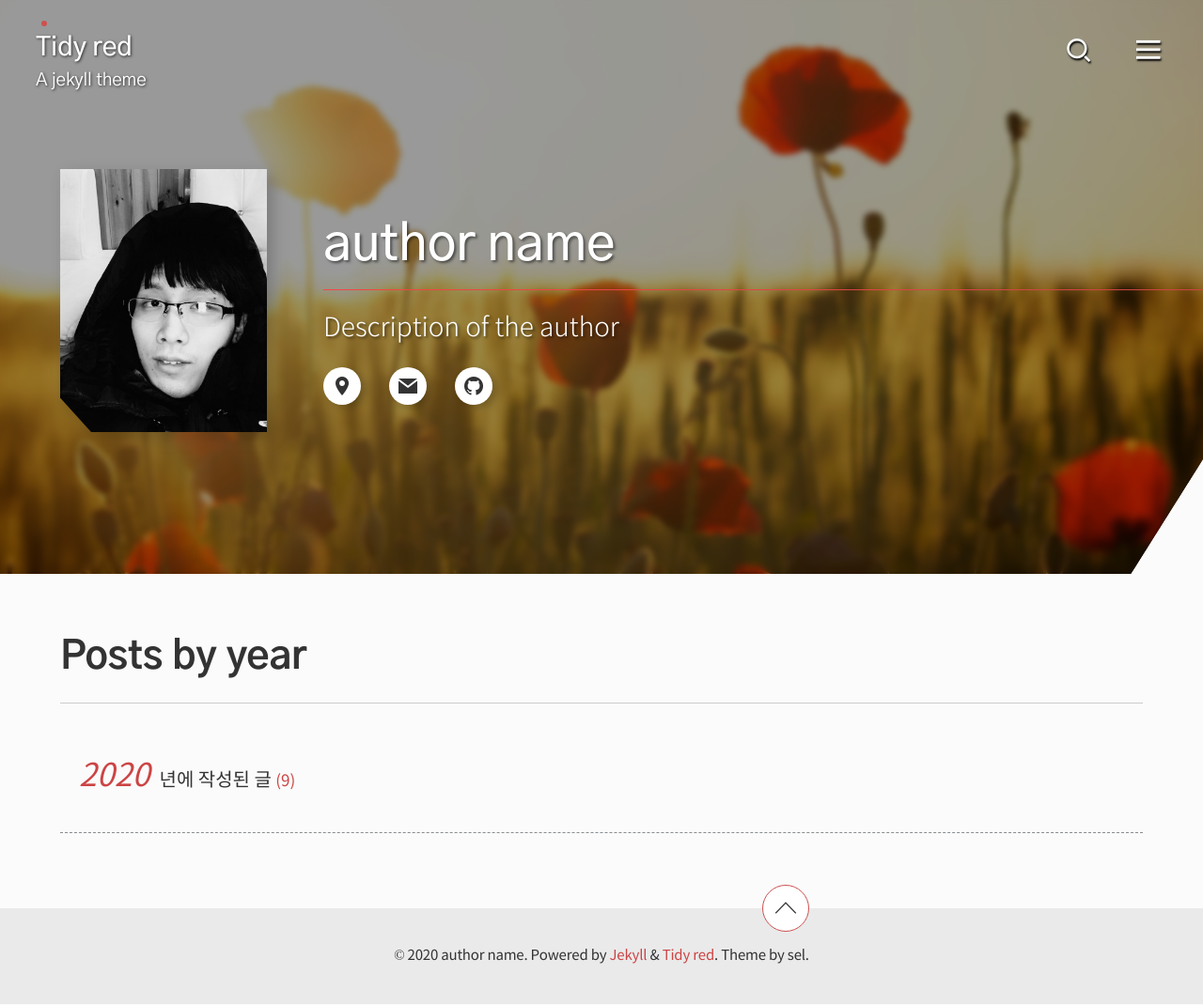
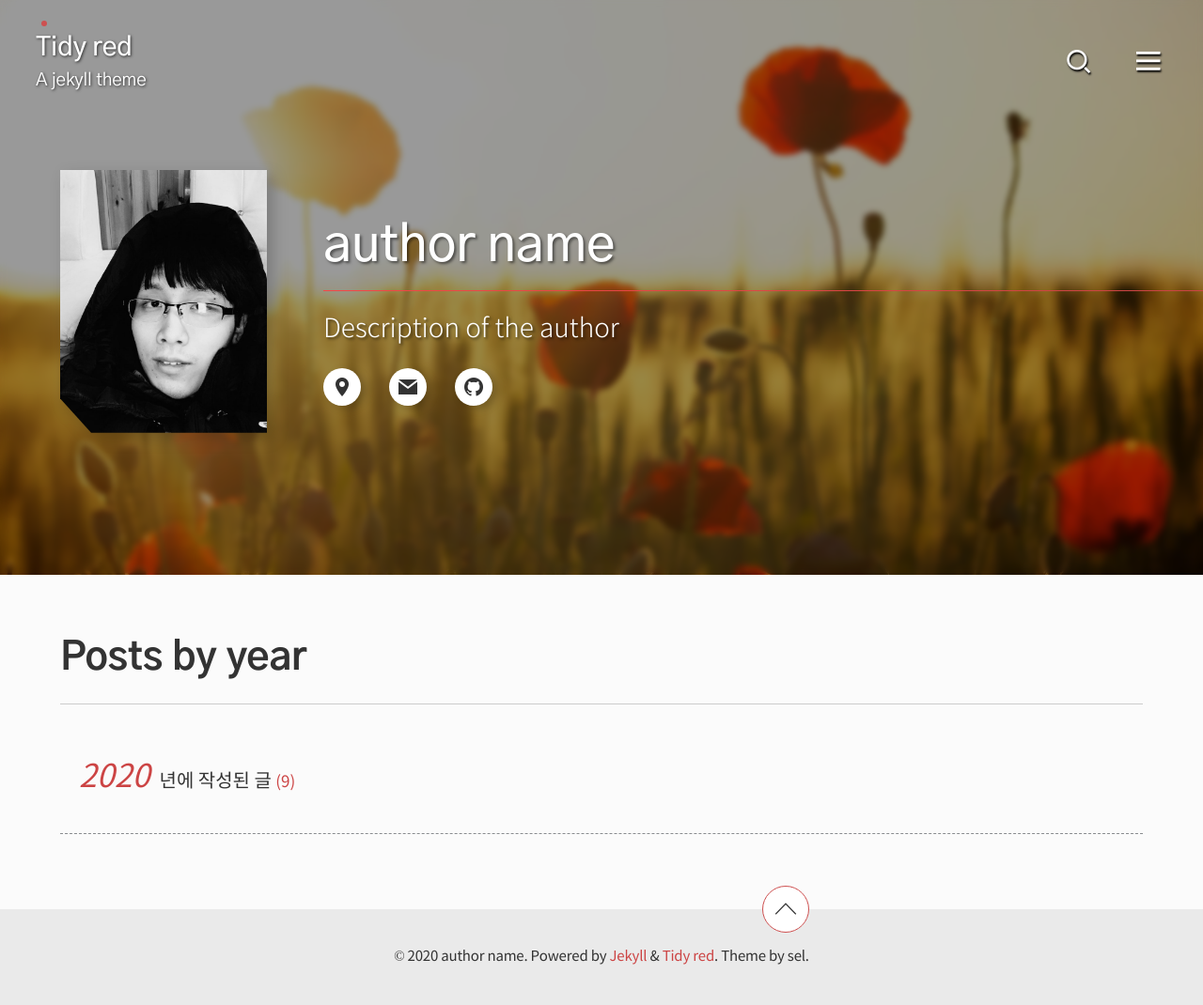
Before and after one commit to selosele/jekyll-theme-tidyred, a Jekyll site: the page built from posts-by-year.html, in a window 1280 px wide. Shown: the whole page at 94% size. Built offline with Jekyll 4.4.1, drawn with Linux system fonts in a browser that asks for light colours; cached includes are drawn as plain includes.

Commit message:
레이아웃 HTML/CSS 수정

```diff
--- a/_includes/masthead.html
+++ b/_includes/masthead.html
@@ -1,4 +1,44 @@
-<div class="masthead{% if site.theme_type == 'type2' and page.layout != 'post' and site.masthead.teaser.bg %} teaser--image{% endif %}{% if site.theme_type == 'type2' and page.layout != 'post' and site.masthead.teaser.blur %} teaser--blur{% endif %}"{% if site.theme_type == 'type2' and page.layout != 'post' and site.masthead.teaser.bg %} style="background-image: {% if site.theme_type == 'type2' and page.layout != 'post' and site.masthead.teaser.filter %}linear-gradient(rgba(0,0,0,{{ site.masthead.teaser.filter }}), rgba(0,0,0,{{ site.masthead.teaser.filter }})), {% endif %}url({{ site.masthead.teaser.bg }});{% if site.masthead.teaser.position %} background-position: {{ site.masthead.teaser.position }};{% endif %}"{% endif %}>
+{% if page.header.image contains "://" %}
+  {% capture img_path %}{{ page.header.image }}{% endcapture %}
+{% else %}
+  {% capture img_path %}{{ page.header.image | relative_url }}{% endcapture %}
+{% endif %}
+
+{% if page.header.cta_url contains "://" %}
+  {% capture cta_path %}{{ page.header.cta_url }}{% endcapture %}
+{% else %}
+  {% capture cta_path %}{{ page.header.cta_url | relative_url }}{% endcapture %}
+{% endif %}
+
+{% if page.header.overlay_image contains "://" %}
+  {% capture overlay_img_path %}{{ page.header.overlay_image }}{% endcapture %}
+{% elsif page.header.overlay_image %}
+  {% capture overlay_img_path %}{{ page.header.overlay_image | relative_url }}{% endcapture %}
+{% else %}
+  {% capture overlay_img_path %}{{ '/assets/images/mhead_bg.jpg' }}{% endcapture %}
+{% endif %}
+
+{% if page.header.overlay_filter contains "rgba" %}
+  {% capture overlay_filter %}{{ page.header.overlay_filter }}{% endcapture %}
+{% elsif page.header.overlay_filter %}
+  {% capture overlay_filter %}rgba(0, 0, 0, {{ page.header.overlay_filter }}){% endcapture %}
+{% endif %}
+
+{% if page.header.image_description %}
+  {% assign image_description = page.header.image_description %}
+{% else %}
+  {% assign image_description = page.title %}
+{% endif %}
+
+{% assign image_description = image_description | markdownify | strip_html | strip_newlines | escape_once %}
+
+<div class="masthead
+{% if site.masthead.teaser.bg and page.layout != 'post' %} masthead--image{% endif %}
+{% if site.masthead.teaser.blur and page.layout != 'post' %} masthead--blur{% endif %}"
+{% if site.masthead.teaser.bg and page.layout != 'post' %} style="background-image: {% if site.masthead.teaser.filter %}linear-gradient(rgba(0,0,0,{{ site.masthead.teaser.filter }}), rgba(0,0,0,{{ site.masthead.teaser.filter }})), {% endif %}url({{ site.masthead.teaser.bg }});{% if site.masthead.teaser.position %} background-position: {{ site.masthead.teaser.position }};{% endif %}"{% endif %}
+{% if site.theme_type == 'type2' and page.layout != 'post' and site.masthead.teaser.bg %} style="background-image: {% if site.theme_type == 'type2' and page.layout != 'post' and site.masthead.teaser.filter %}linear-gradient(rgba(0,0,0,{{ site.masthead.teaser.filter }}), rgba(0,0,0,{{ site.masthead.teaser.filter }})), {% endif %}url({{ site.masthead.teaser.bg }});{% if site.masthead.teaser.position %} background-position: {{ site.masthead.teaser.position }};{% endif %}"{% endif %}
+{% if page.layout == 'post' %} style="{% if page.header.overlay_color %}background-color: {{ page.header.overlay_color | default: 'transparent' }};{% endif %} {% if overlay_img_path %}background-image: {% if overlay_filter %}linear-gradient({{ overlay_filter }}, {{ overlay_filter }}), {% endif %}url('{{ overlay_img_path }}');{% endif %}{% if page.header.image_position %} background-position: {{ page.header.image_position }};{% endif %}{% if page.header.image_position-x %}background-position-x: {{ page.header.image_position-x }}{% endif %}{% if page.header.image_position-y %}background-position-y: {{ page.header.image_position-y }}{% endif %}"{% endif %}>
+
   <nav class="site-nav" id="site-nav" aria-labelledby="site-title">
     <a href="{{ '/' | relative_url }}" id="site-title" class="site-title{% if site.theme_type == 'type2' and site.author.avatar %} has-image{% endif %}{% unless site.subtitle %} has-only-title{% endunless %}"{% if page.url == '/' %} aria-current="page"{% endif %}>
       {% if site.theme_type == "type2" and site.author.avatar %}
@@ -22,12 +62,13 @@
       </button>
     </div>
   </nav>
+  {% if page.layout == "post" %}
+    {% include post-header.html %}
+  {% endif %}
   {% if site.theme_type == "type1" %}
   {% unless page.layout == "post" %}
-  <div class="masthead__teaser{% if site.masthead.teaser.bg %} teaser--image{% endif %}{% if site.masthead.teaser.blur %} teaser--blur{% endif %}"{% if site.masthead.teaser.bg %} style="background-image: {% if site.masthead.teaser.filter %}linear-gradient(rgba(0,0,0,{{ site.masthead.teaser.filter }}), rgba(0,0,0,{{ site.masthead.teaser.filter }})), {% endif %}url({{ site.masthead.teaser.bg }});{% if site.masthead.teaser.position %} background-position: {{ site.masthead.teaser.position }};{% endif %}"{% endif %}>
-    <div class="author-wrapper">
-      {% include author.html %}
-    </div>
+  <div class="author-wrapper">
+    {% include author.html %}
   </div>
   {% endunless %}
   {% endif %}
--- a/_sass/tidy-red/_masthead.scss
+++ b/_sass/tidy-red/_masthead.scss
@@ -12,9 +12,13 @@
       border-bottom-left-radius: 3rem;
    }
 
-   .masthead__teaser {
-      @media (min-width: $small_width) {
-         border-bottom-right-radius: 6vw;
+   &.theme-type1 {
+      .layout--home {
+         .masthead {
+            @media (min-width: $small_width) {
+               border-bottom-right-radius: 6vw;
+            }
+         }
       }
    }
 }
@@ -24,23 +28,19 @@
    overflow: hidden;
    position: relative;
    @include teaser();
+   background-image: linear-gradient(45deg, $grey10, $grey11);
 
    &__teaser {
       overflow: hidden;
       position: relative;
       background-image: linear-gradient(45deg, $grey10, $grey11);
       @include teaser();
-
-      @media (min-width: $min_small_width) {
-         -webkit-clip-path: polygon(0 0, 100% 0, 100% 80%, 94% 100%, 0 100%, 0% 50%);
-         clip-path: polygon(0 0, 100% 0, 100% 80%, 94% 100%, 0 100%, 0% 50%);
-      }
    }
 
    .author {
       &-wrapper {
          position: relative;
-         @include common_layout($margin: 9rem auto 2rem);
+         @include common_layout($margin: 4.1rem auto 2rem);
 
          @media (min-width: $min_small_width) {
             margin-bottom: 9rem;
@@ -174,6 +174,14 @@
    }
 }
 
+.layout--post {
+   .masthead {
+      background-size: cover;
+      background-repeat: no-repeat;
+      background-position: 50% 50%;
+   }
+}
+
 .nav__btn-wrapper {
    display: flex;
    justify-content: space-between;
@@ -224,6 +232,9 @@
    }
 
    &-nav {
+      display: flex;
+      justify-content: space-between;
+      align-items: center;
       margin: 1.7rem 2.995vw;
    }
 }
@@ -246,16 +257,8 @@
 
 .theme {
    &-type1 {
-      .layout--post {
-         .masthead {
-            overflow: visible;
-         }
-      }
-
       .site {
          &-title {
-            margin-right: 6rem;
-
             &:before {
                content: "";
                display: block;
@@ -269,43 +272,19 @@
                background-color: $main_color;
             }
          }
+      }
 
-         &-nav {
-            display: block;
-            position: absolute;
-            top: 0;
-            left: 0;
-            right: 0;
-            z-index: 2;
-            width: auto;
-            height: auto;
-
-            .nav__btn-wrapper {
-               position: absolute;
-               top: 0;
-               right: 0;
+      .layout--home {
+         .masthead {
+            @media (min-width: $min_small_width) {
+               -webkit-clip-path: polygon(0 0, 100% 0, 100% 80%, 94% 100%, 0 100%, 0% 50%);
+               clip-path: polygon(0 0, 100% 0, 100% 80%, 94% 100%, 0 100%, 0% 50%);
             }
          }
       }
    }
 
    &-type2 {
-      .layout--post {
-         .masthead {
-            position: absolute;
-            top: 0;
-            left: 0;
-            right: 0;
-            width: auto;
-            height: auto;
-            background-image: none;
-         }
-      }
-
-      .masthead {
-         background-image: linear-gradient(45deg, $grey10, $grey11);
-      }
-
       .site {
          &-title {
             margin-right: 0.714em;
@@ -360,12 +339,6 @@
                }
             }
          }
-
-         &-nav {
-            display: flex;
-            justify-content: space-between;
-            align-items: center;
-         }
       }
    }
 }
--- a/_sass/tidy-red/_mixins.scss
+++ b/_sass/tidy-red/_mixins.scss
@@ -26,14 +26,14 @@
 
 // teaser
 @mixin teaser() {
-   &.teaser--image {
+   &.masthead--image {
       background-image: none;
       background-repeat: no-repeat;
-      background-position: 50%;
+      background-position: 50% 50%;
       background-size: cover;
    }
 
-   &.teaser--blur {
+   &.masthead--blur {
       z-index: 1;
 
       &:before {
@@ -52,7 +52,7 @@
 
 // teaser blur
 @mixin teaser_blur_value($blur) {
-   &.teaser--blur {
+   &.masthead--blur {
       &:before {
          filter: blur($blur);
       }
--- a/_sass/tidy-red/_page.scss
+++ b/_sass/tidy-red/_page.scss
@@ -1,10 +1,6 @@
 /* ==========================================================================
    page css
    ========================================================================== */
-
-.hero-wrapper + .content-wrapper {
-   margin: 2rem auto 3rem;
-}
 
 .content-wrapper {
    @include common_layout($margin: 3rem auto 4rem);
@@ -15,6 +11,10 @@
       margin-left: 29.948vw;
       margin-right: 4.948vw;
    }
+}
+
+.layout--post .content-wrapper {
+   margin: 2rem auto 3rem;
 }
 
 .page {
@@ -305,18 +305,10 @@
    }
 }
 
-// hero layout
-.hero {
-   &-wrapper {
-      padding: 7.5rem 0 2.5rem;
-      background-image: linear-gradient(45deg, $grey10, $grey11);
-      background-repeat: no-repeat;
-      background-position: 50% 50%;
-      background-size: cover;
-   }
-
-   &__inner-wrap {
+// post header
+.post-header {
    @include common_layout($width: 90vw, $min_general_width_value: null);
+   padding: 0.9rem 0 2.5rem;
    color: $grey12;
 
    .page__title {
@@ -335,4 +327,3 @@
       }
    }
 }
-}
```
Also changed, not shown: _includes/hero.html (deleted, +0 -48 lines), _includes/post-header.html (added, +12 -0 lines), _layouts/post.html (+3 -7 lines). Lines whose indentation alone changed are shown as unchanged.
